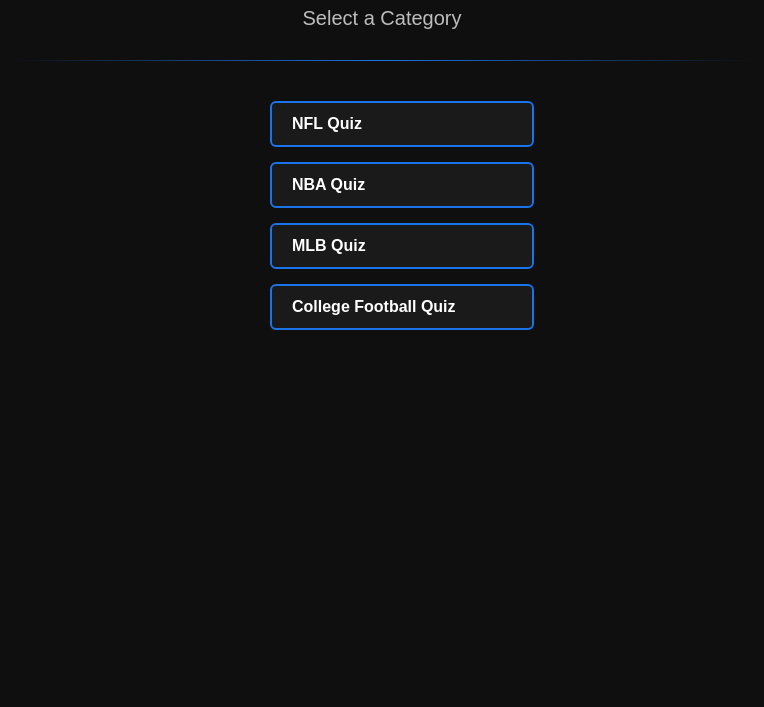
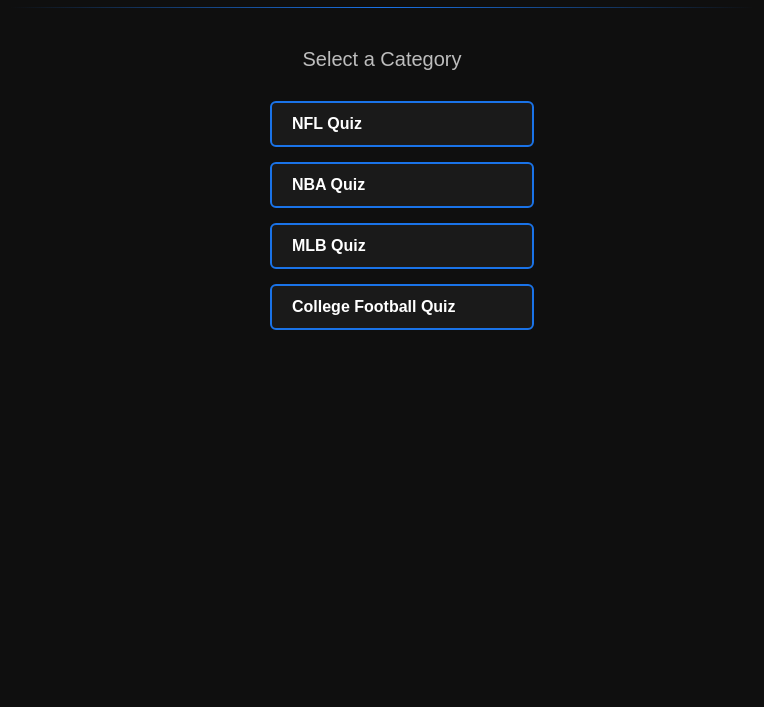
Before and after one commit to JamesHBond/elite-ball-knowledge, a website: page public/index.html in a window 1280 px wide. Shown: the part 93-800 px from the top of the page, without its empty margins (258-1022 px from the left). Drawn offline with Linux system fonts and the light colour scheme.

Commit message:
idk bruh

```diff
--- a/public/index.html
+++ b/public/index.html
@@ -7,8 +7,8 @@
 </head>
 <body>
   <h1>Elite Ball Knowledge</h1>
+  <hr class="divider"><!-- Fancy blue lightsaber divider -->
   <h2 class="subtitle">Select a Category</h2>
-  <hr class="divider">
   <ul>
 	<a class="btn category-btn" href="quiz.html?category=NFL">NFL Quiz</a>
 	<a class="btn category-btn" href="quiz.html?category=NBA">NBA Quiz</a>
```
